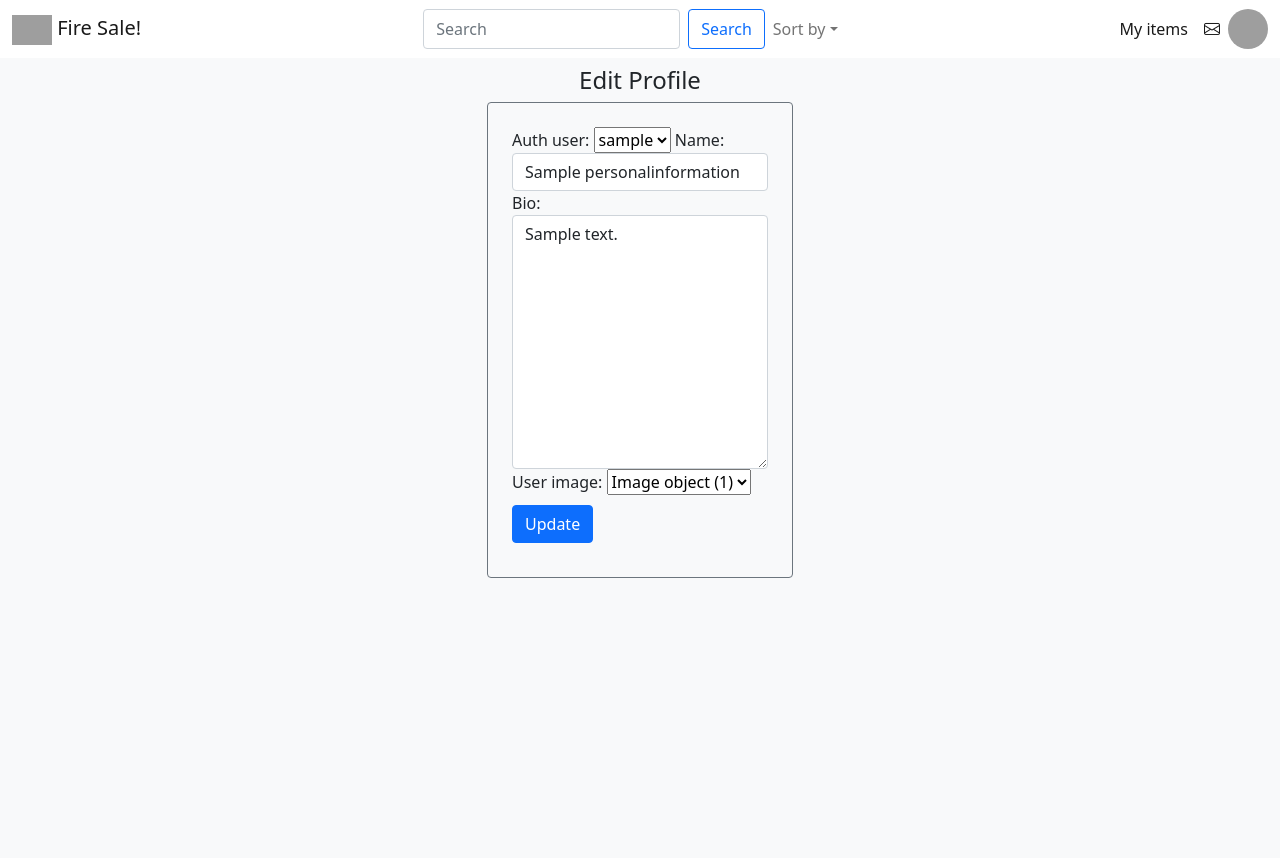
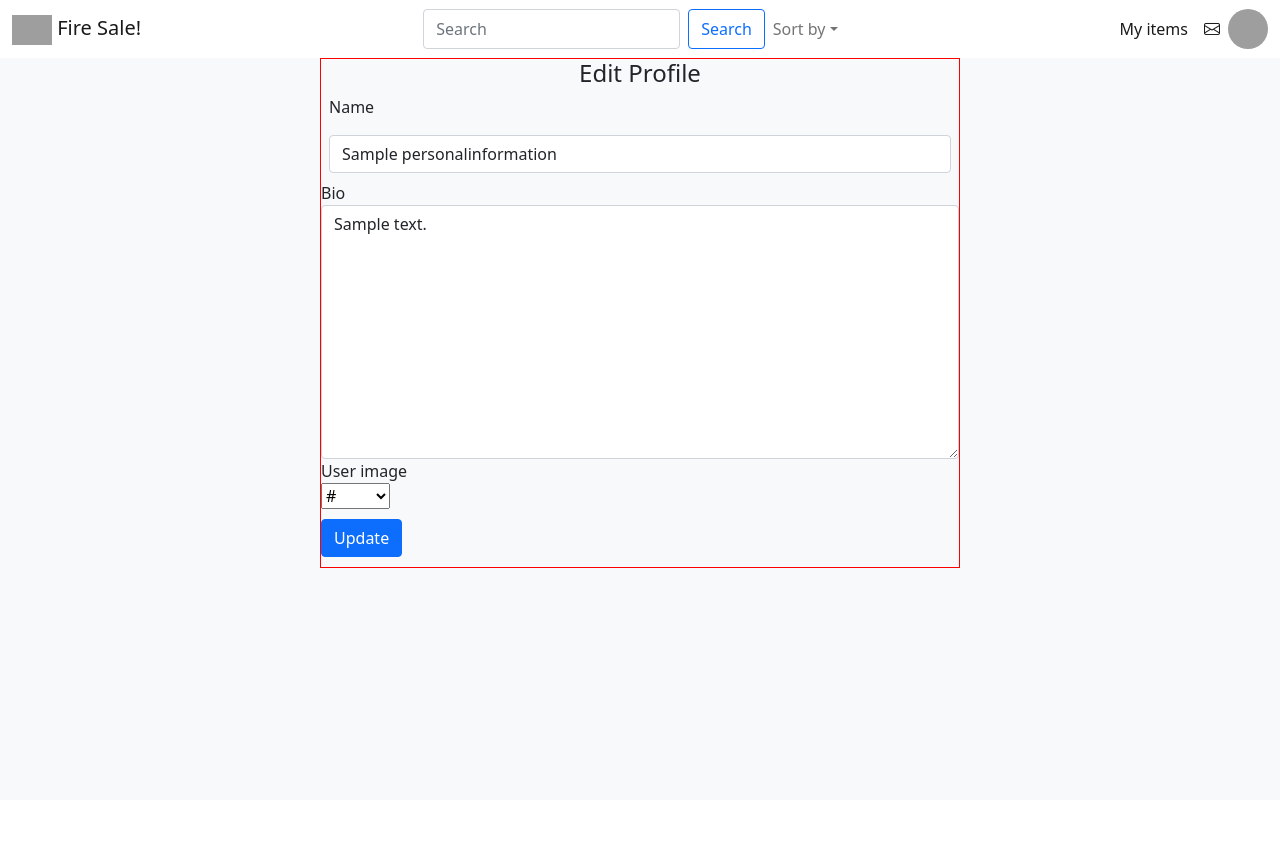
Before and after one commit to ElvarThorS/T-220-VLN2, a Django app: page /edit-profile/1 in a window 1280 px wide. After the commit the page ends 568 px from the top, so only its background shows below. Run offline with Django 4.2, Linux system fonts and the light colour scheme; a user stored in the database is signed in; tables that the repository leaves empty hold one stand-in row (values such as "Sample post"); grey boxes are pictures that could not be loaded.

Commit message:
Many changes

```diff
--- a/fire_sale/firesale/models.py
+++ b/fire_sale/firesale/models.py
@@ -7,9 +7,13 @@ from django.contrib.auth import models as auth_models
 class Image(models.Model):
     url = models.CharField(max_length=16384)
 
+    def __str__(self):
+        return self.url
+
 
 class Condition(models.Model):
     condition = models.CharField(max_length=255)
+
     def __str__(self):
         return self.condition
 
--- a/fire_sale/firesale/views.py
+++ b/fire_sale/firesale/views.py
@@ -91,6 +91,7 @@ def dashboard(request):
 
 
     personal_info = PersonalInformation.objects.filter(auth_user_id=request.user.id).first()
+    user_image = Image.objects.filter(id=personal_info.user_image_id).first()
 
 
     return render(request, 'firesale/dashboard.html', {
@@ -100,16 +101,18 @@ def dashboard(request):
         'items': items,
         'offers': __offers,
         'personal_info': personal_info,
-
+        'user_image': user_image
     })
 
 @login_required
 def inbox(request):
     messages = Message.objects.filter(to=request.user.id)
     personal_info = PersonalInformation.objects.filter(auth_user_id=request.user.id).first()
+    user_image = Image.objects.filter(id=personal_info.user_image_id).first()
     return render(request, 'firesale/inbox.html', {
         'messages': messages,
-        'personal_info': personal_info
+        'personal_info': personal_info,
+        'user_image': user_image
     })
 
 @login_required
@@ -122,6 +125,7 @@ def my_items(request):
     else:
         form = CreateItemForm()
     personal_info = PersonalInformation.objects.filter(auth_user_id=request.user.id).first()
+    user_image = Image.objects.filter(id=personal_info.user_image_id).first()
 
     items = Item.objects.filter(seller=request.user.id)
     related = items.select_related()
@@ -140,6 +144,7 @@ def my_items(request):
         'form': form,
         'offers': __offers,
         'items': items,
+        'user_image': user_image
     })
 
 @login_required
@@ -154,10 +159,12 @@ def edit_profile(request, id):
     else:
         form = UpdatePersonalForm(instance=instance)
     personal_info = PersonalInformation.objects.filter(auth_user_id=request.user.id).first()
+    user_image = Image.objects.filter(id=personal_info.user_image_id).first()
     return render(request, 'firesale/edit_profile.html', {
         'personal_info': personal_info,
         'form': form,
-        'id': id
+        'id': id,
+        'user_image':user_image
     })
 
 
@@ -191,6 +198,7 @@ def item(request, item_id):
         })
     item = Item.objects.filter(id=item_id).first()
     personal_info = PersonalInformation.objects.filter(auth_user_id=request.user.id).first()
+    user_image = Image.objects.filter(id=personal_info.user_image_id).first()
     offers = Offer.objects.filter(item_id=item.id)
 
     return render(request, 'firesale/item.html', {
@@ -200,6 +208,7 @@ def item(request, item_id):
         'offers': offers,
         'personal_info': personal_info,
         'form': form,
+        'user_image': user_image
     })
 
 @login_required
@@ -231,7 +240,10 @@ def checkout(request, item_id):
         return redirect('/dashboard')
 
     else:
-
+        personal_info = PersonalInformation.objects.filter(auth_user_id=request.user.id).first()
+        user_image = Image.objects.filter(id=personal_info.user_image_id).first()
         return render(request, 'firesale/checkout.html', {
             'item': item,
+            'personal_info': personal_info,
+            'user_image': user_image
         })
--- a/fire_sale/static/css/main.css
+++ b/fire_sale/static/css/main.css
@@ -134,6 +134,15 @@
     text-align: left;
 }
 
+.edit-profile-container {
+    display: inline-block;
+    margin-left: 25%;
+    margin-right: auto;
+    width: 50%;
+    justify-content: center;
+    border: 1px solid red;
+}
+
 ----------------------
 
 .action {
--- a/fire_sale/templates/firesale/edit_profile.html
+++ b/fire_sale/templates/firesale/edit_profile.html
@@ -1,21 +1,22 @@
 {% extends 'base.html' %}
 {% block content %}
-    <div class="container-fluid">
-        <div class="d-flex flex-column align-items-center px-3 pt-2 min-vh-100">
-            <h4>Edit Profile</h4>
-            <div class="border border-secondary rounded p-4 w-25">
-                <ul class="nav nav-pills flex-column mb-sm-auto mb-0 align-items-center align-items-sm-start" id="menu">
+        <div class="edit-profile-container">
+            <h4 class="text-center">Edit Profile</h4>
                 <form class="form form-horizontal" action="{% url 'edit-profile' id %}" method="post">
                     {% csrf_token %}
-                    <li clas="nav-item">
-                        {{ form }}
-                    </li>
-                    <li>
-                        <input type="submit" value="Update" class="btn btn-primary pull-right" style="clear:both; margin: 10px 0"/>
-                    </li>
+                    <div class="form-group m-2">
+                        <p class="">{{ form.name.label }}</p>
+                        {{ form.name }}
+                    </div>
+                    <div class="form-group text-left">
+                        {{ form.bio.label }}
+                        {{ form.bio }}
+                    </div>
+                    <div class="form-group">
+                        {{ form.user_image.label }}<br>
+                        {{ form.user_image }}
+                    </div>
+                    <input type="submit" value="Update" class="btn btn-primary pull-right" style="clear:both; margin: 10px 0"/>
                 </form>
-                </ul>
-            </div>
         </div>
-    </div>
 {% endblock %}
--- a/fire_sale/templates/navigation.html
+++ b/fire_sale/templates/navigation.html
@@ -41,14 +41,14 @@
                 </li>
                 <div class="action">
                   <div class="profile" onclick="menuToggle();">
-                    <img src="https://www.seekpng.com/png/detail/514-5147412_default-avatar-icon.png" />
+                    <img src="{{ user_image }}" />
                   </div>
                   <div class="menu">
                       <div class="profile" onclick="menuToggle();">
-                          <img src="https://www.seekpng.com/png/detail/514-5147412_default-avatar-icon.png" />
+                          <img src="{{ user_image }}" />
                       </div>
                       <div class="profile-dropdown">
-                          <h3>{{ personal_info.name  }}<br/>
+                          <h3>{{ personal_info.name }}<br/>
                           <span class="text-dark">Average grade: ???</span><br/>
                           <span>{{ personal_info.bio }}</span>
                           </h3>
```
